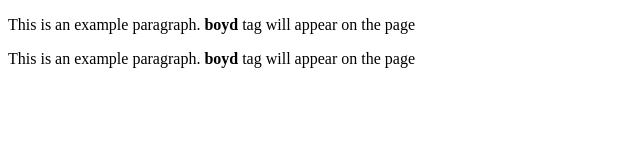
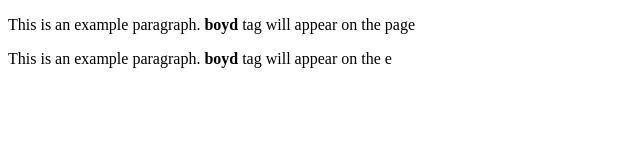
Before and after one commit to AbdelrahmanSharafSei/TRy_HELLA_GIT_TRAIN, a plain HTML site: page index.html in a window 1280 px wide. Shown: the full height of the page, 0-640 px from the left. Drawn offline with Linux system fonts and the light colour scheme.

```diff
--- a/index.html
+++ b/index.html
@@ -5,6 +5,6 @@
  </head>
  <body>
   <P> This is an example paragraph. <strong>boyd</strong> tag will appear on the page</p>
-  <P> This is an example paragraph. <strong>boyd</strong> tag will appear on the page</p>
+  <P> This is an example paragraph. <strong>boyd</strong> tag will appear on the e</p>
  </body>
 </html>
```
